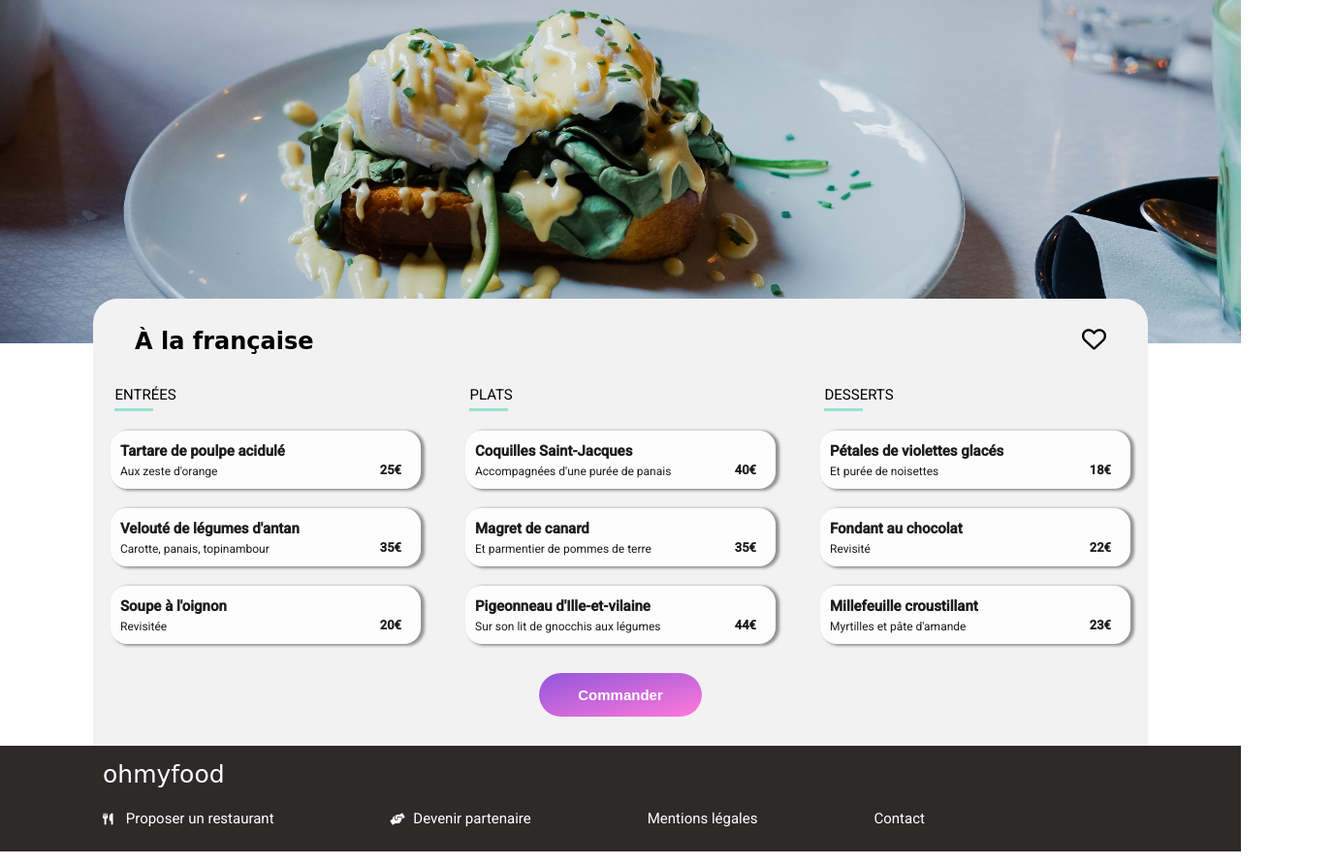
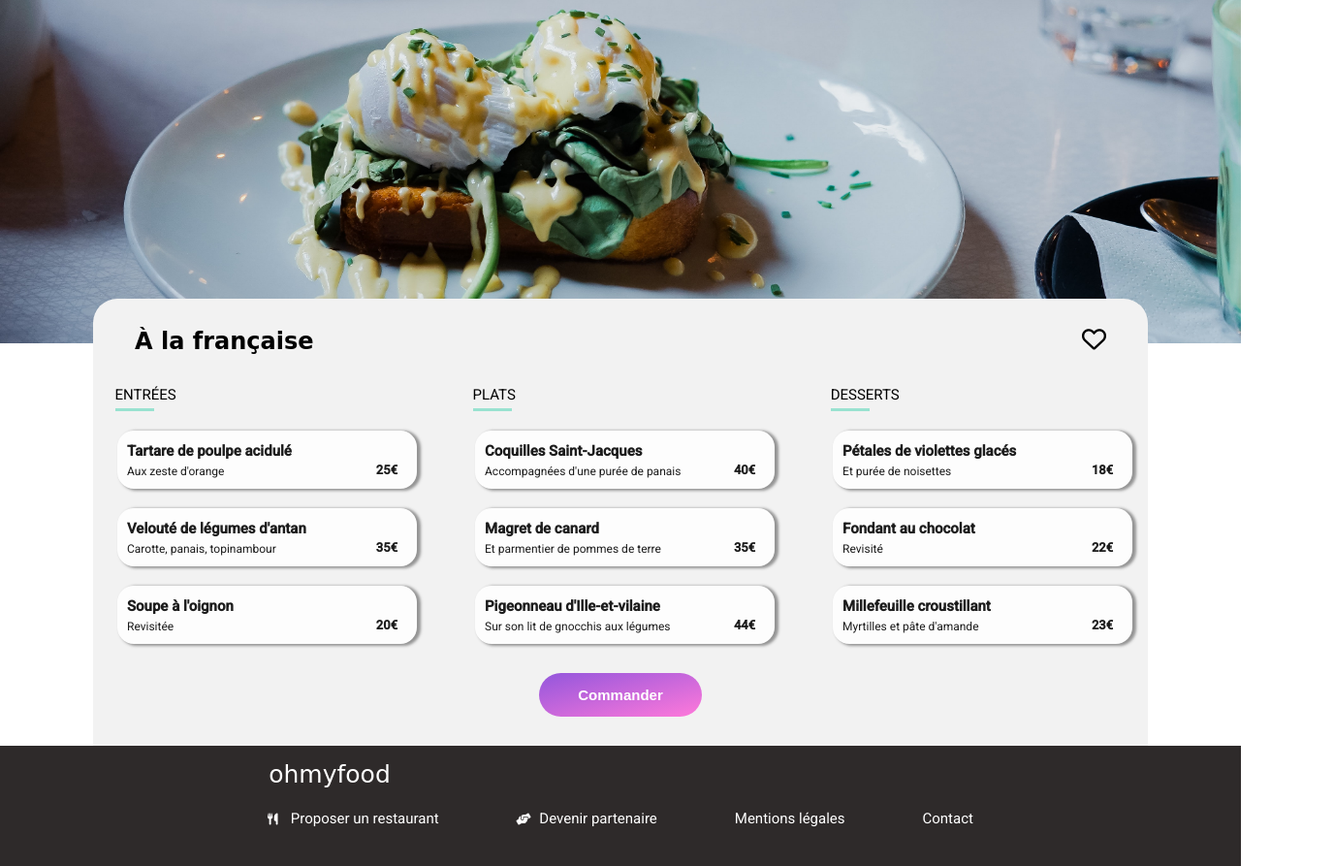
Before and after one commit to Doppler123/OPC_P3_Ohmyfood, a website: page pages/a-la-francaise.html in a window 1280 px wide. Shown: the part 257-1150 px from the top of the page at 97% size, 1376 px wide, since content can reach past the window. Drawn offline with Linux system fonts and the light colour scheme; a web font is replaced by a local one.

Commit message:
changes on the dishes card (using calculation of width instead of multiples breakpoints) and improvement of the footer display on large screens

```diff
--- a/styles/scss/base/base-rules.scss
+++ b/styles/scss/base/base-rules.scss
@@ -1,12 +1,9 @@
 body{
-    margin: 0;
+    margin : 0;
+    height: auto;
+    width: 100%;
 }
 
 a{
     text-decoration:none;
 }
-
-@mixin global-positioning {
-    max-width: 1440px;
-    width: 97%;
-}
--- a/styles/scss/base/breakpoints.scss
+++ b/styles/scss/base/breakpoints.scss
@@ -22,14 +22,6 @@ Extra extra large	xxl	≥1400px */
     @media (max-width: 1400px) { @content; }
   } */
 
-  @mixin xxx-small-screen{
-    @media (min-width: 320px) { @content; }
-  }
-
-  @mixin xx-small-screen{
-    @media (min-width: 440px) { @content; }
-  }
-
   @mixin x-small-screen{
     @media (min-width: 576px) { @content; }
   }
--- a/styles/scss/layouts/footer.scss
+++ b/styles/scss/layouts/footer.scss
@@ -50,14 +50,13 @@
             }
 
         @include medium-screen{
-
             padding-left: 0;
             width: 100%;
             &__global-container{
                 width: 100%;
                 margin: 0 7.5% 0 7.5%;
                 padding-left: 10px;
-        }
+                }
                 &__logo{
                     font-size: 25px;
                 }
@@ -68,7 +67,31 @@
                 &__item li{
                 font-size: 15px;
                 }
+            }
 
+        @include x-large-screen{
+            &__global-container{
+                width: 100%;
+                margin: 0;
+                padding: 0;
+                }
+                &__logo{
+                    font-size: 25px;
+                    text-align: center;
+                    width: calc(100% - 600px);
+                }
+                &__item{
+                    justify-content: center;
+                    align-items: center;
+                }
+                &__item ul{
+                    display: flex;
+                    flex-direction: row;
+                }
+                &__item li{
+                font-size: 15px;
+                margin: 10px 40px 20px 40px;
+                }
             }
         }
     }
--- a/styles/scss/pages.scss
+++ b/styles/scss/pages.scss
@@ -7,18 +7,6 @@
 @import "./components/button";
 @import "./components/heart";
 @import "./components/spinner";
-
-html{
-    margin : 0;
-    height: auto;
-    width: 100%;
-}
-
-body{
-    margin : 0;
-    height: auto;
-    width: 100%;
-}
 
 .header{
     @include flex-row();
@@ -150,7 +138,7 @@ body{
     box-shadow: $standard-box-shadow;
     border-radius: 17px;
     cursor :pointer;
-    width: 250px;
+    width: calc(100% - 50px);
     position:relative;
     height : 65px;
     margin-top: 20px;
@@ -162,55 +150,10 @@ body{
     white-space: nowrap;
     overflow: hidden;
 
-    @include xxx-small-screen{
-        width: 300px;
-        }
-
-    @include xx-small-screen{
-        width: 400px;
-        }
-
-    @include x-small-screen{
-        width: 550px;
-        }
-
-    @include medium-screen{
-    width: 240px;
+    &:hover {
+    width: calc(100% - 50px);
     }
 
-    @include large-screen{
-        width: 250px;
-    }
-    @include x-large-screen{
-        width: 320px;
-    }
-    @include xx-large-screen{
-        width: 380px;
-    }
-
-/*     &:hover {
-        width: 290px;
-
-        @include x-small-screen{
-            width: 550px;
-            }
-
-        @include medium-screen{
-            width: 250px;
-    }
-
-    @include large-screen{
-        width: 250px;
-      }
-      @include x-large-screen{
-        width: 320px;
-      }
-      @include xx-large-screen{
-        width: 380px;
-      }
-
-}
- */
     &:hover .menu__box-circle-check{
         animation: slide-left 0.8s ease ;
         transform-origin: right;
@@ -297,7 +240,7 @@ margin: 30px 0 30px 0;
             display: grid;
             grid-template-areas: "entries dishes desserts";
             grid-template-rows: 1fr;
-            grid-template-columns: 1fr 1fr 1fr;
+            grid-template-columns: 33% 33% 33%;
             grid-gap:10px;
         }
         &__individual-box{
```
Also changed, not shown: styles/css/main.css, styles/css/pages.css, styles/css/prefixed/main.css, styles/css/prefixed/pages.css, 2 other files.
